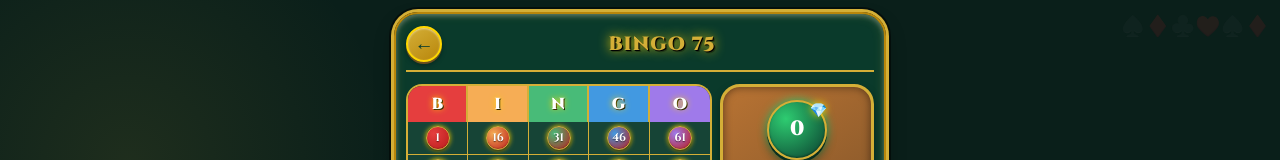
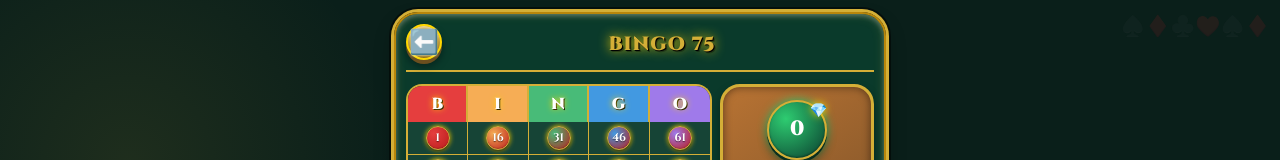
Before and after one commit to wilmerrafaelmartineztritton-dev/calipsobingo, a plain HTML site: page index.html in a window 1280 px wide. Both pictures are taken after a click on the button "BINGO 75". Shown: the top 160 px of the page. Drawn offline with nearby package versions, Linux system fonts and the light colour scheme.

Commit message:
Add files via upload

```diff
--- a/index.html
+++ b/index.html
@@ -623,24 +623,28 @@
             width: 36px;
             height: 36px;
             border-radius: 50%;
-            font-size: 1.2rem;
+            font-size: 1.5rem; /* Aumentado para mejor visualización de la flecha */
             cursor: pointer;
             display: flex;
             align-items: center;
             justify-content: center;
             box-shadow:
-                0 2px 0 #6b4f1f,
-                0 3px 5px rgba(0,0,0,0.3),
-                inset 0 1px 2px rgba(255,255,255,0.5);
+                0 4px 0 #6b4f1f, /* Sombra más pronunciada para efecto 3D */
+                0 6px 8px rgba(0,0,0,0.4),
+                inset 0 -2px 3px rgba(0,0,0,0.3),
+                inset 0 2px 3px rgba(255,255,255,0.6);
             margin-right: 8px;
             border: 2px solid #ffd700;
             color: #0a3d2e;
             font-weight: bold;
+            text-shadow: 0 1px 2px rgba(255,255,255,0.5);
+            transform: translateY(-2px); /* Posición inicial elevada para efecto 3D */
+            transition: all 0.1s ease;
         }
 
         .btn-volver:active {
-            transform: translateY(2px);
-            box-shadow: 0 1px 0 #6b4f1f;
+            transform: translateY(2px); /* Al presionar baja para efecto 3D */
+            box-shadow: 0 2px 0 #6b4f1f, 0 4px 6px rgba(0,0,0,0.3);
         }
 
         .pantalla2-titulo {
@@ -1367,7 +1371,7 @@
         <!-- PANTALLA 2: JUEGO VICTORIANO -->
         <div class="pantalla2" id="pantalla2">
             <div class="pantalla2-header">
-                <button class="btn-volver" id="btnVolver">←</button>
+                <button class="btn-volver" id="btnVolver">⬅️</button> <!-- Flecha 3D con estilo -->
                 <div class="pantalla2-titulo" id="pantalla2Titulo">BINGO 75</div>
             </div>
 
```
